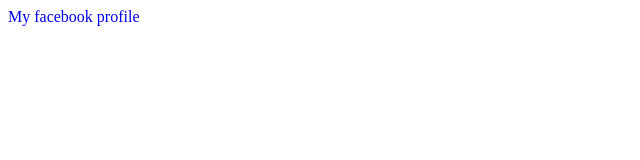
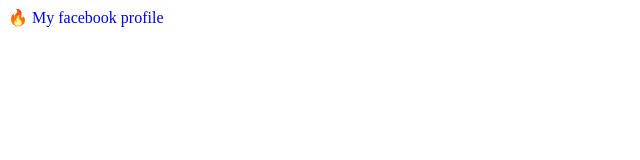
Before and after one commit to zzNuAzz/LinkWeb, a plain HTML site: page index.html in a window 1280 px wide. Shown: the full height of the page, 0-640 px from the left. Drawn offline with Linux system fonts and the light colour scheme.

Commit message:
update index

```diff
--- a/index.html
+++ b/index.html
@@ -7,6 +7,6 @@
     <title>Rita-Ryuunosuke Link</title>
 </head>
 <body>
-    <a href="https://www.facebook.com/SoNguyenTo216" style="text-decoration: none"> My facebook profile </a>
+    <a href="https://www.facebook.com/SoNguyenTo216" style="text-decoration: none"> 🔥 My facebook profile  </a>
 </body>
 </html>
```
